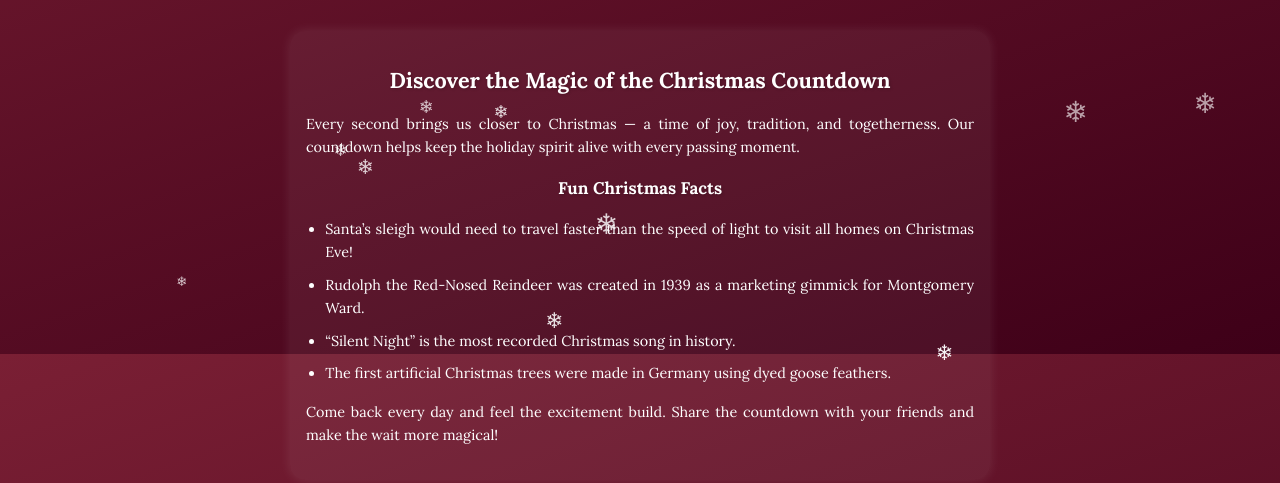
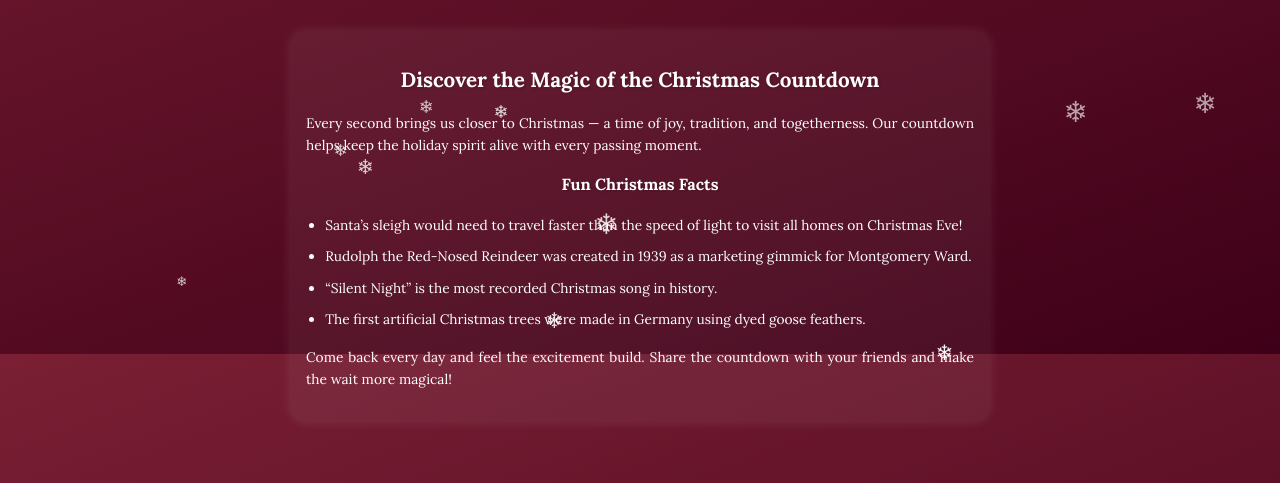
Before and after one commit to maxsey2/Christmas-Countdown, a plain HTML site: page index.html in a window 1280 px wide. Shown: the part 446-929 px from the top of the page. Drawn offline with Linux system fonts and the light colour scheme; a web font is replaced by a local one.

Commit message:
Update style.css

```diff
--- a/style.css
+++ b/style.css
@@ -236,7 +236,7 @@ footer a:hover {
   border-radius: 15px;
   color: var(--white);
   font-family: 'Lora', serif;
-  font-size: 0.9rem;
+  font-size: 0.86rem;
   line-height: 1.6;
   box-shadow: 0 0 12px rgba(255, 255, 255, 0.1);
 }
```
